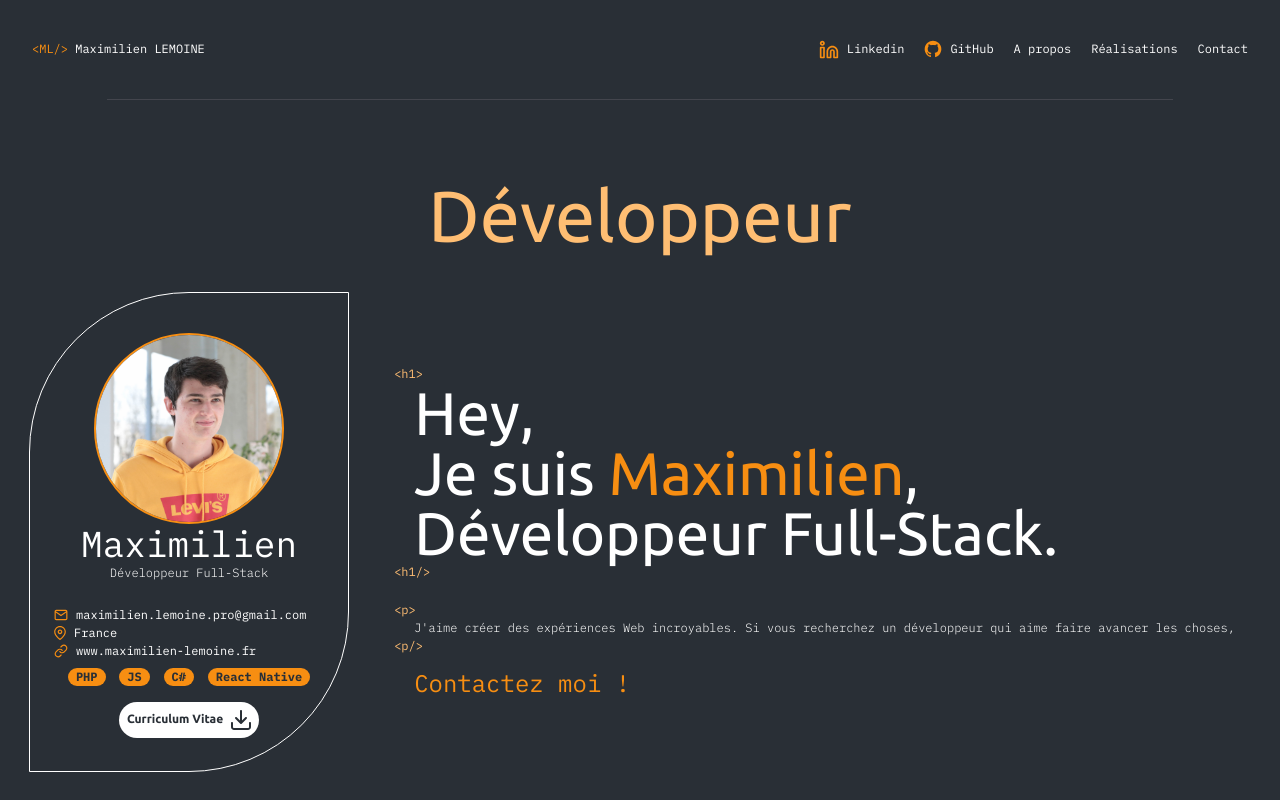
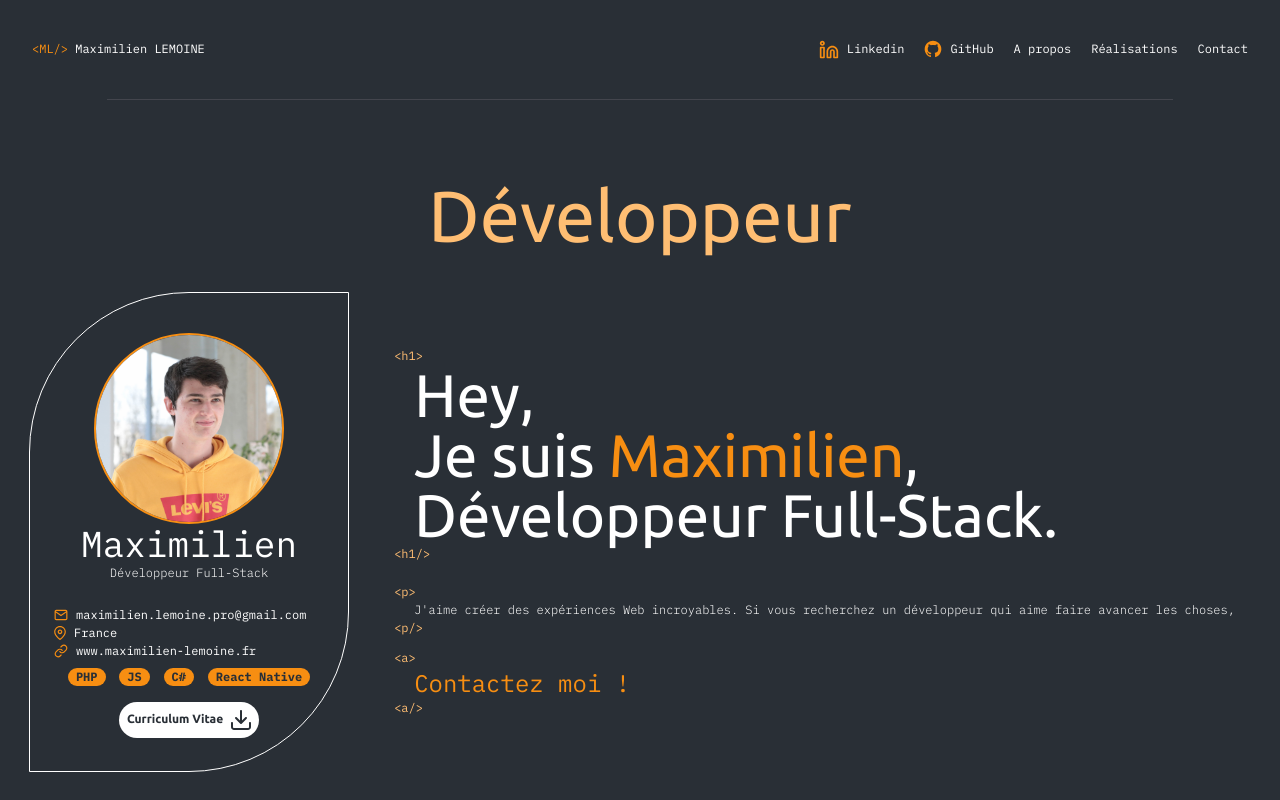
Before and after one commit to maximilienlemoine/portfolio, a React (Create React App) app: page / in a window 1280 px wide. Shown: the top 800 px of the page. Built offline with nearby package versions, Linux system fonts and the light colour scheme.

Commit message:
fix : typo

```diff
--- a/src/Component/HeroComponent.js
+++ b/src/Component/HeroComponent.js
@@ -9,7 +9,7 @@ function HeroComponent() {
                 <CardMeComponent/>
                 <div className={'mx-4 my-7 xl:my-0'}>
                     <div>
-                        <span><span className={'text-secondary'}>&lt;h1&gt;</span></span><br/>
+                        <span className={'text-secondary'}>&lt;h1&gt;</span><br/>
                         <h1 className={'text-3xl sm:text-5xl md:text-6xl pl-5 inline-block'}>
                             Hey,<br/> Je suis <span className={'text-primary'}>Maximilien</span>,<br/> Développeur
                             Full-Stack.
@@ -17,13 +17,15 @@ function HeroComponent() {
                         <span className={'text-secondary'}>&lt;h1/&gt;</span>
                     </div>
                     <div className={'mt-5'}>
-                        <span><span className={'text-secondary'}>&lt;p&gt;</span></span>
+                        <span className={'text-secondary'}>&lt;p&gt;</span>
                         <p className={'font-light pl-5'}>J'aime créer des expériences Web incroyables.
                             Si vous recherchez un développeur qui aime faire avancer les choses,</p>
                         <span className={'text-secondary'}>&lt;p/&gt;</span>
                     </div>
                     <div className={'mt-3'}>
-                        <a href={'#contact'} className={'text-primary text-2xl pl-5'}>Contactez moi !</a>
+                        <span className={'text-secondary'}>&lt;a&gt;</span><br/>
+                        <a href={'#contact'} className={'text-primary text-2xl pl-5'}>Contactez moi !</a> <br/>
+                        <span className={'text-secondary'}>&lt;a/&gt;</span>
                     </div>
                 </div>
             </div>
--- a/src/Component/WorksComponent.js
+++ b/src/Component/WorksComponent.js
@@ -78,7 +78,7 @@ function WorksComponent() {
                     <CardWorkComponent
                         workTitle={'Escape the H103'}
                         workGoal={['Création d\'un environnement 3D', 'Création d\'énigmes et mécanique de jeu', 'Gestion événement VR']}
-                        workDescription={'Escape game en réalité virtuelle en équipe de deux.'}
+                        workDescription={'Escape game en réalité virtuelle en équipe de deux. Modélisation de la salle. Utilisation "XR interaction toolkit". Développement des égnimes.'}
                         workWebLink={'mmi21f11.mmi-troyes.fr/wr507'}
                         workCodeLink={'github.com/Antoaane/WR-507-Evaluation'}
                         workStack={['C#', 'Unity']}
```
